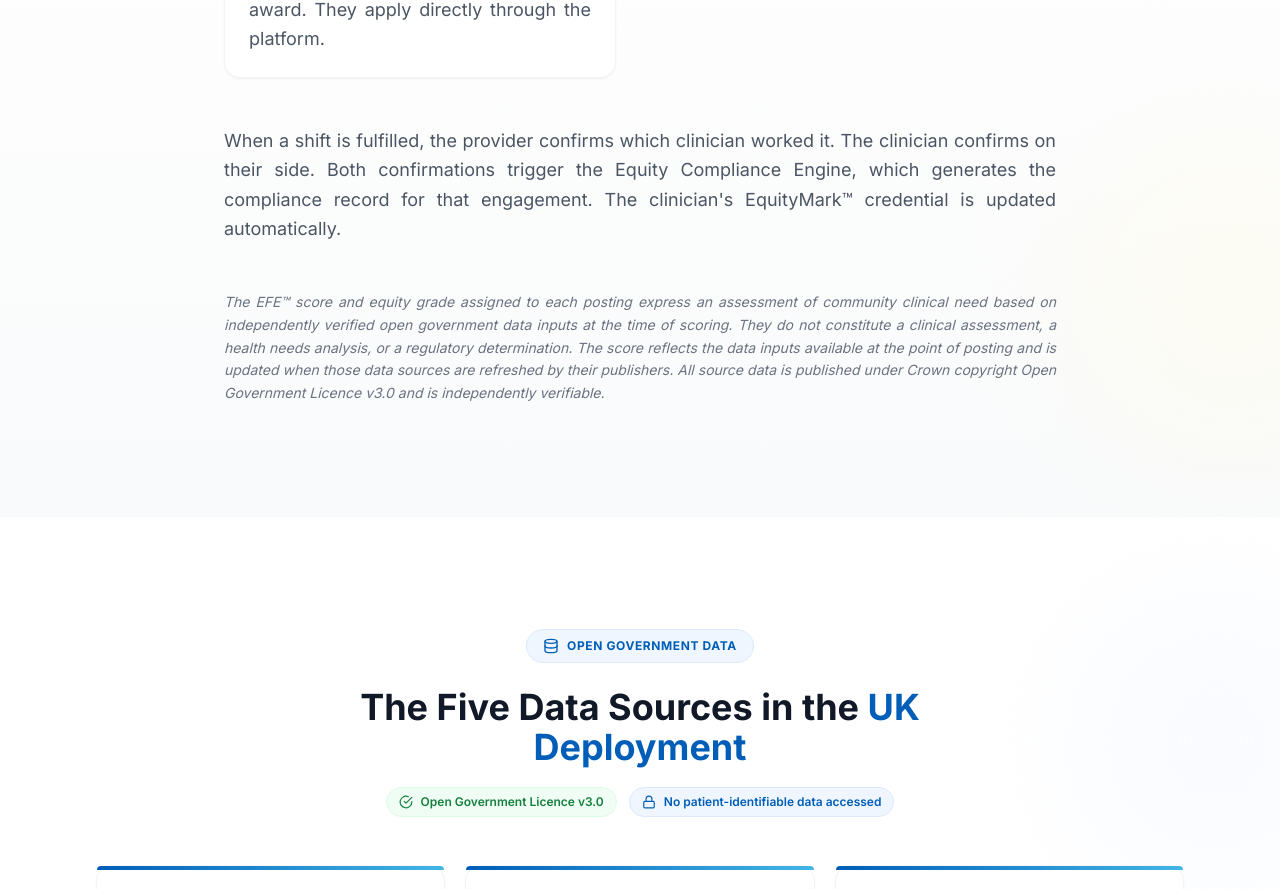
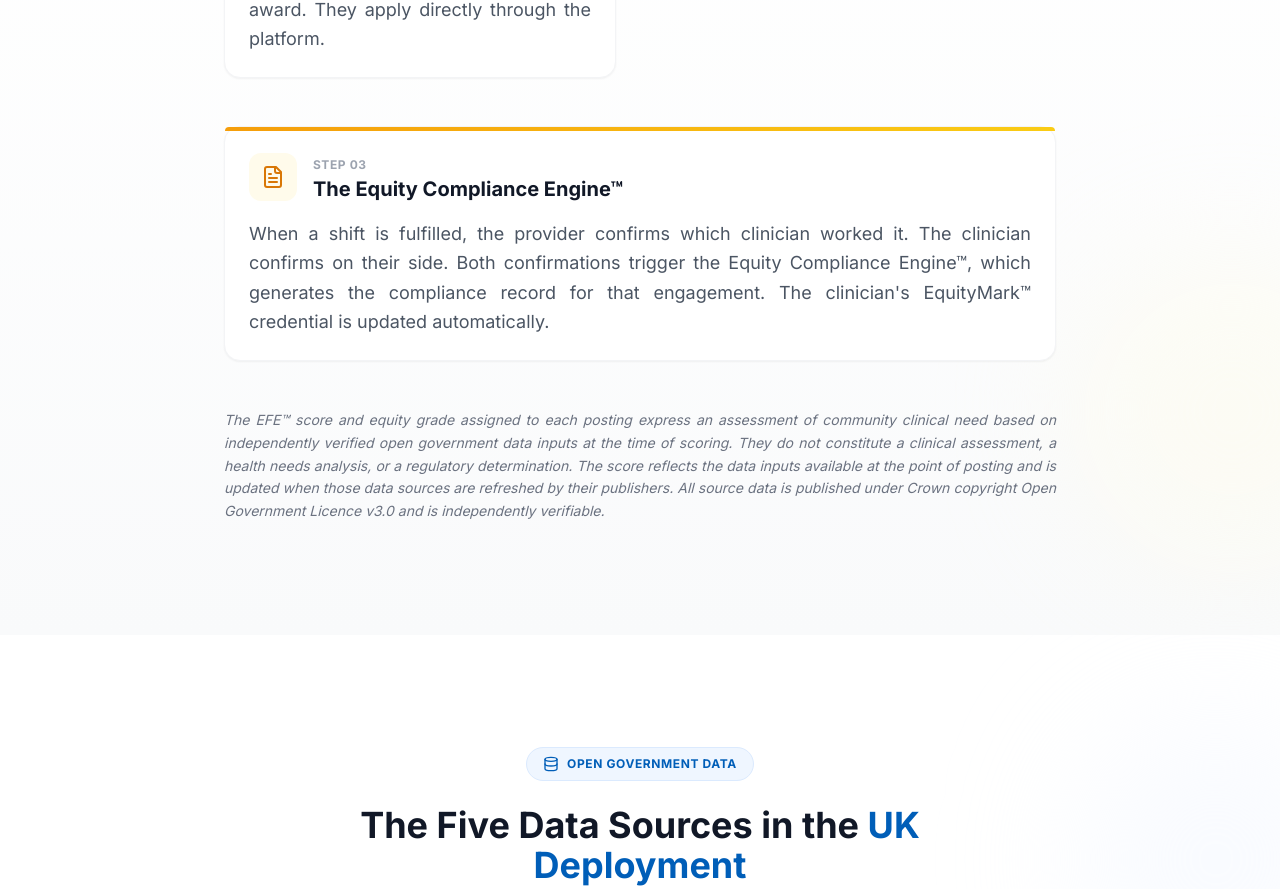
Before and after one commit to priopraos/priopraos-website, a React (Vite) app: page /locum-station in a window 1280 px wide. Shown: the part 2198-3087 px from the top of the page. Built offline with nearby package versions, Linux system fonts and the light colour scheme; no server answers.

Commit message:
Deploy: 2026-06-09 05:02:42

```diff
--- a/src/pages/LocumStation.tsx
+++ b/src/pages/LocumStation.tsx
@@ -234,10 +234,22 @@ const LocumStation = () => {
             </div>
           </ScrollReveal>
 
-          <ScrollReveal delay={350}>
-            <p className="text-lg text-gray-600 leading-relaxed mt-12 text-left md:text-justify">
-              When a shift is fulfilled, the provider confirms which clinician worked it. The clinician confirms on their side. Both confirmations trigger the Equity Compliance Engine, which generates the compliance record for that engagement. The clinician's EquityMark™ credential is updated automatically.
-            </p>
+                    <ScrollReveal delay={350}>
+            <div className="group relative bg-white rounded-2xl border border-gray-100 p-6 shadow-sm mt-12">
+              <div className="absolute top-0 inset-x-0 h-1 rounded-t-2xl bg-gradient-to-r from-amber-500 to-yellow-400" />
+              <div className="flex items-center gap-4 mb-4">
+                <div className="flex items-center justify-center w-12 h-12 rounded-xl bg-amber-50">
+                  <FileText className="w-6 h-6 text-amber-600" />
+                </div>
+                <div>
+                  <span className="text-xs font-bold tracking-wider text-gray-400 uppercase">Step 03</span>
+                  <h3 className="text-xl font-bold text-gray-900">The Equity Compliance Engine™</h3>
+                </div>
+              </div>
+              <p className="text-lg text-gray-600 leading-relaxed text-left md:text-justify">
+                When a shift is fulfilled, the provider confirms which clinician worked it. The clinician confirms on their side. Both confirmations trigger the Equity Compliance Engine™, which generates the compliance record for that engagement. The clinician's EquityMark™ credential is updated automatically.
+              </p>
+            </div>
           </ScrollReveal>
 
           <ScrollReveal delay={450}>
```
